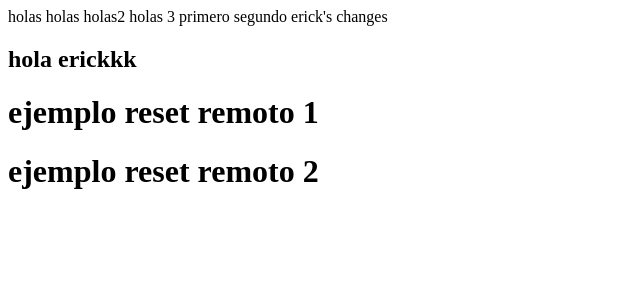
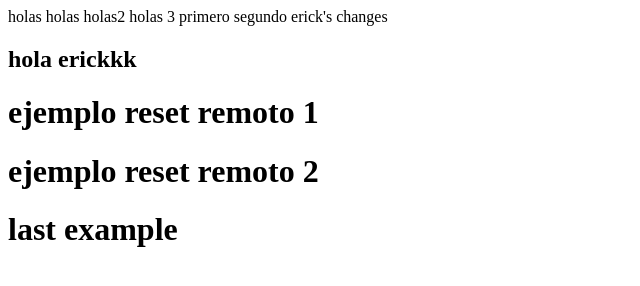
Before and after one commit to jhamil-conaca-coderoad-com/testtest, a plain HTML site: page index.html in a window 1280 px wide. Shown: the whole page, without its empty margins (0-640 px from the left). Drawn offline with Linux system fonts and the light colour scheme.

Commit message:
las change

```diff
--- a/index.html
+++ b/index.html
@@ -11,4 +11,5 @@ erick's changes
 <h2>hola erickkk</h2>
 <H1>ejemplo reset remoto 1</H1>
 <H1>ejemplo reset remoto 2</H1>
+<h1>last example</h1>
 </html>
```
